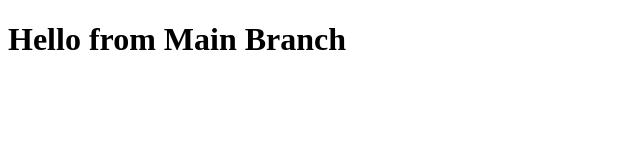
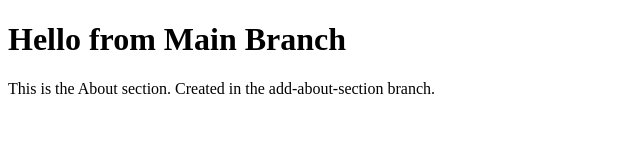
Before and after one commit to aswathyyy25/first_project, a plain HTML site: page index.html in a window 1280 px wide. Shown: the whole page, without its empty margins (0-640 px from the left). Drawn offline with Linux system fonts and the light colour scheme.

Commit message:
Added About section

```diff
--- a/index.html
+++ b/index.html
@@ -6,5 +6,6 @@
 </head>
 <body>
   <h1>Hello from Main Branch</h1>
+  <p>This is the About section. Created in the add-about-section branch.</p>
 </body>
 </html>
```
